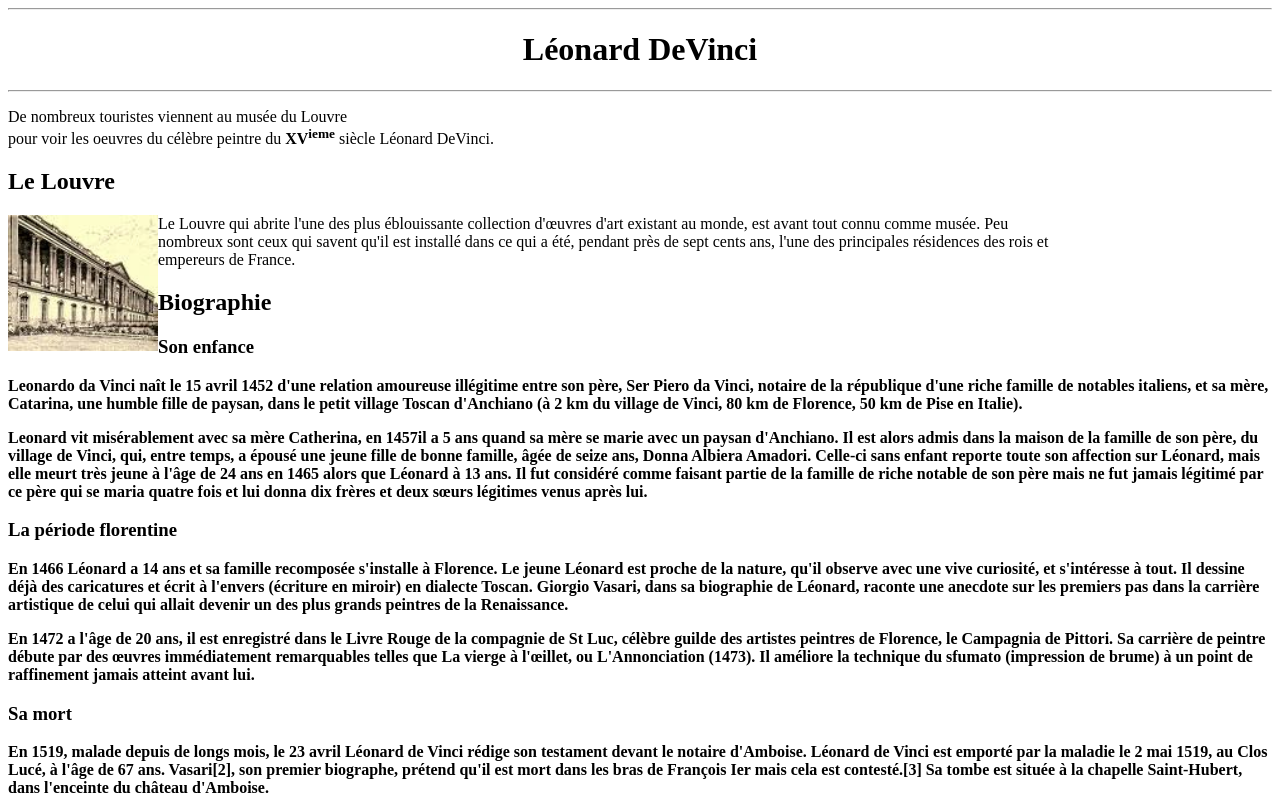
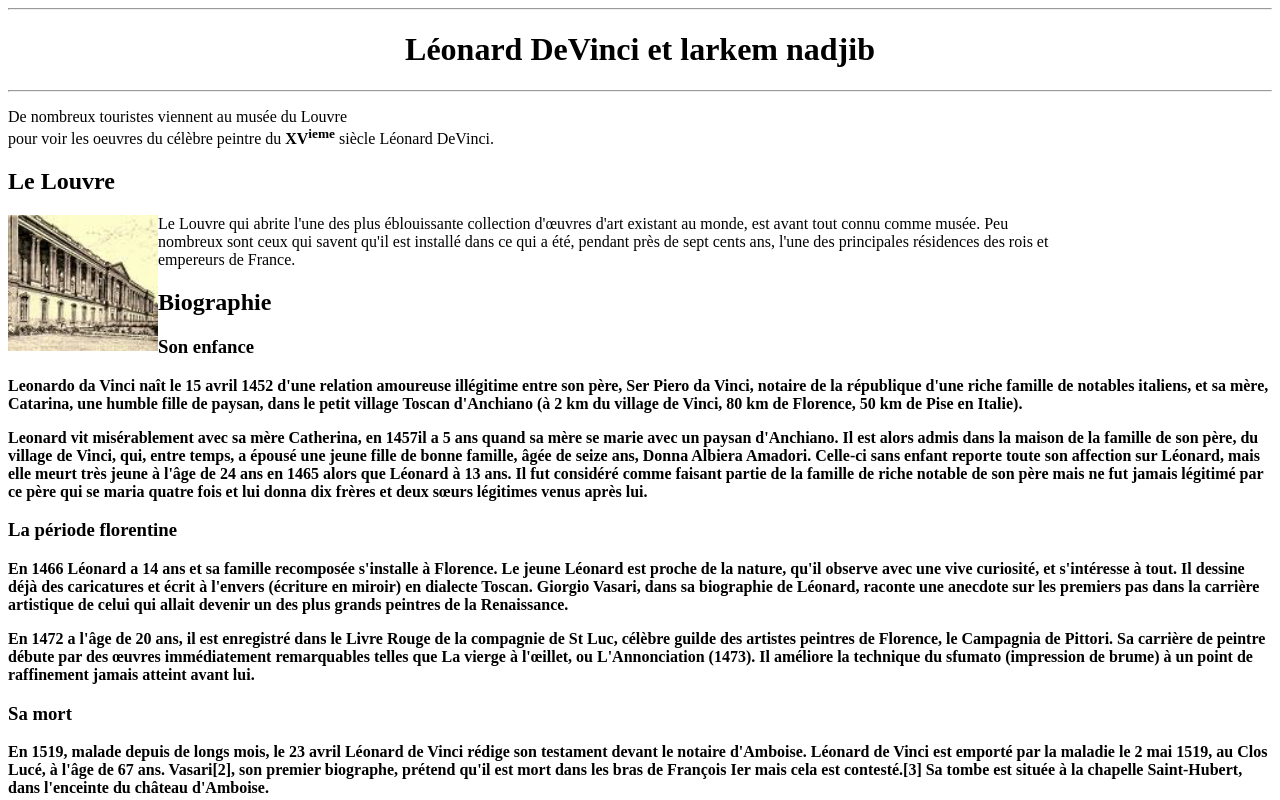
Before and after one commit to nadj851/simpleprojet, a plain HTML site: page index.html in a window 1280 px wide. Shown: the top 800 px of the page. Drawn offline with Linux system fonts and the light colour scheme.

Commit message:
Ajoute le nom et prenom au titre leonardo

```diff
--- a/index.html
+++ b/index.html
@@ -7,7 +7,7 @@
 </head>
 <body>
 <hr> </hr>
-<center><h1>Léonard DeVinci </h1></center>
+<center><h1>Léonard DeVinci et larkem nadjib</h1></center>
 <hr> </hr>
 <p>
 De nombreux touristes viennent au musée du Louvre<br>
```
